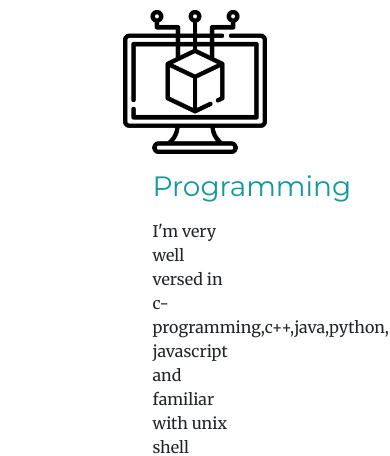
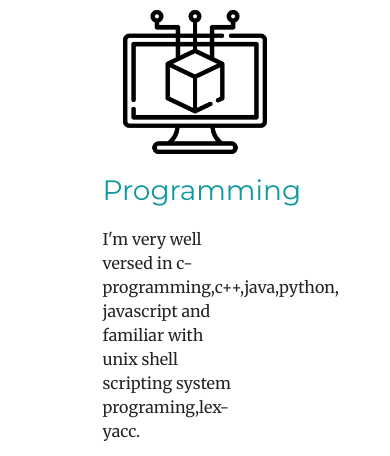
Before and after one commit to Chinmaybharadwaj/TestCV, a plain HTML site: page index.html in a window 390 px wide. Shown: the part 661-1117 px from the top of the page. Drawn offline with nearby package versions, Linux system fonts and the light colour scheme.

Commit message:
Add files via upload

```diff
--- a/css/styles.css
+++ b/css/styles.css
@@ -144,8 +144,8 @@ a:hover {
 
 @media (max-width: 1024px){
     .skill-name {
-        margin-top: 1rem;
-        margin-left: 5rem;
+        margin-top: 20px;
+        margin-left: 30px;
         text-align: left;
     }
 
```
